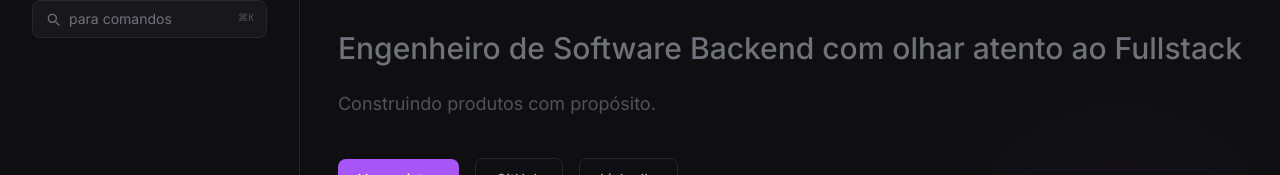
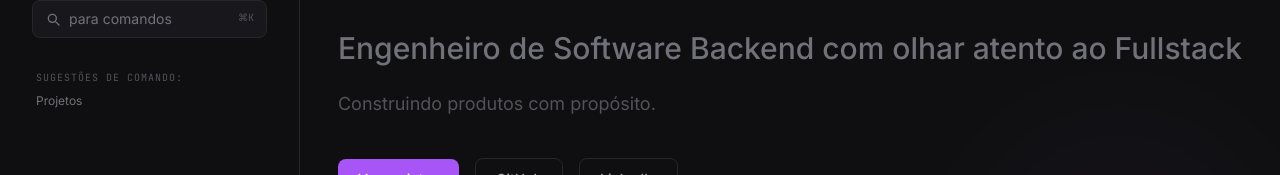
Before and after one commit to Pissinatti-py/portfolio, a Vue app: page / in a window 1280 px wide. Shown: the part 374-549 px from the top of the page. Built offline with nearby package versions, Linux system fonts and the light colour scheme.

Commit message:
feat: rotating command suggestions carousel in sidebar

```diff
--- a/src/components/layout/AppSidebar.vue
+++ b/src/components/layout/AppSidebar.vue
@@ -1,7 +1,7 @@
 <script setup lang="ts">
-import { onMounted, onUnmounted, ref } from 'vue'
+import { computed, onMounted, onUnmounted, ref } from 'vue'
 import { personal } from '@/data/personal'
-import { t, tr } from '@/i18n'
+import { t, toggleLocale, tr, tSwitchLanguage } from '@/i18n'
 import { openPalette } from '@/composables/useCommandPalette'
 import LanguageToggle from '@/components/layout/LanguageToggle.vue'
 import avatar from '@/assets/avatar.webp'
@@ -15,6 +15,39 @@ const links = [
 ] as const
 
 const activeSection = ref('')
+
+function goToSection(id: string) {
+  const el = document.getElementById(id)
+  if (!el) return
+  history.replaceState(null, '', `#${id}`)
+  el.scrollIntoView({ behavior: 'smooth' })
+}
+
+// Suggested commands rotated one-at-a-time under the ⌘K button.
+// computed so labels follow the active locale.
+const suggestions = computed(() => [
+  { label: t('nav.about'), run: () => goToSection('sobre') },
+  { label: t('nav.projects'), run: () => goToSection('projetos') },
+  { label: t('nav.skills'), run: () => goToSection('skills') },
+  { label: t('nav.experience'), run: () => goToSection('experiencia') },
+  { label: t('nav.contact'), run: () => goToSection('contato') },
+  { label: tSwitchLanguage(), run: () => toggleLocale() },
+  { label: t('palette.social.github'), run: () => window.open(personal.github, '_blank', 'noopener') },
+])
+
+const suggestIndex = ref(0)
+let suggestTimer: ReturnType<typeof setInterval> | undefined
+const currentSuggestion = computed(
+  () => suggestions.value[suggestIndex.value % suggestions.value.length],
+)
+
+// Clicking a suggestion briefly fills the ⌘K button with its label, then runs it.
+const pressedLabel = ref<string | null>(null)
+function runSuggestion(s: { label: string; run: () => void }) {
+  pressedLabel.value = s.label
+  s.run()
+  setTimeout(() => (pressedLabel.value = null), 1200)
+}
 
 function onScroll() {
   const sections = ['sobre', 'projetos', 'skills', 'experiencia', 'contato']
@@ -30,8 +63,12 @@ function onScroll() {
 onMounted(() => {
   window.addEventListener('scroll', onScroll, { passive: true })
   onScroll()
+  suggestTimer = setInterval(() => (suggestIndex.value += 1), 3500)
 })
-onUnmounted(() => window.removeEventListener('scroll', onScroll))
+onUnmounted(() => {
+  window.removeEventListener('scroll', onScroll)
+  clearInterval(suggestTimer)
+})
 </script>
 
 <template>
@@ -107,14 +144,33 @@ onUnmounted(() => window.removeEventListener('scroll', onScroll))
         class="flex w-full items-center justify-between gap-2 rounded-lg border border-[#27272a] bg-[#18181c] px-3 py-2 text-sm text-[#71717a] transition-colors hover:border-[#a855f7]/40 hover:text-[#a1a1aa]"
         @click="openPalette()"
       >
-        <span class="flex items-center gap-2">
-          <svg class="w-4 h-4" fill="none" viewBox="0 0 24 24" stroke="currentColor">
+        <span class="flex items-center gap-2 truncate" :class="pressedLabel ? 'text-[#c084fc]' : ''">
+          <svg class="w-4 h-4 shrink-0" fill="none" viewBox="0 0 24 24" stroke="currentColor">
             <path stroke-linecap="round" stroke-linejoin="round" stroke-width="2" d="M21 21l-4.35-4.35M17 11a6 6 0 11-12 0 6 6 0 0112 0z" />
           </svg>
-          {{ t('palette.hint') }}
+          <span class="truncate">{{ pressedLabel ?? t('palette.hint') }}</span>
         </span>
         <kbd class="font-mono text-[10px] text-[#52525b]">⌘K</kbd>
       </button>
+
+      <!-- Suggested commands, rotated one at a time -->
+      <div class="space-y-2">
+        <p class="px-1 font-mono text-[10px] uppercase tracking-widest text-[#52525b]">
+          {{ t('palette.suggestions') }}
+        </p>
+        <div class="relative h-8">
+          <Transition name="suggest" mode="out-in">
+            <button
+              :key="currentSuggestion.label"
+              type="button"
+              class="absolute inset-x-0 px-1 text-left text-xs text-[#71717a] transition-colors hover:text-[#c084fc]"
+              @click="runSuggestion(currentSuggestion)"
+            >
+              {{ currentSuggestion.label }}
+            </button>
+          </Transition>
+        </div>
+      </div>
     </div>
 
     <div class="space-y-5">
@@ -157,3 +213,18 @@ onUnmounted(() => window.removeEventListener('scroll', onScroll))
     </div>
   </aside>
 </template>
+
+<style scoped>
+.suggest-enter-active,
+.suggest-leave-active {
+  transition: opacity 0.5s ease, transform 0.5s ease;
+}
+.suggest-enter-from {
+  opacity: 0;
+  transform: translateX(10px);
+}
+.suggest-leave-to {
+  opacity: 0;
+  transform: translateX(-10px);
+}
+</style>
--- a/src/data/projects.ts
+++ b/src/data/projects.ts
@@ -105,8 +105,8 @@ export const projects: Project[] = [
     id: 10,
     name: { pt: "Webhook Ingester", en: "Webhook Ingester" },
     description: {
-      pt: "Front-end de webhooks de alta vazão em Rust (axum + Redis) que protege uma aplicação mais lenta: verifica a assinatura HMAC-SHA256, descarta duplicatas e enfileira o payload no Redis em operações O(1), absorvendo picos e retries dos provedores antes que cheguem ao servidor de aplicação.",
-      en: "High-throughput webhook front-end in Rust (axum + Redis) that shields a slower app: it verifies the HMAC-SHA256 signature, drops duplicates and queues the payload onto Redis in O(1) operations, absorbing provider bursts and retry storms before they reach the application server.",
+      pt: "Gateway de webhooks de alta vazão em Rust (axum + Redis) que protege uma aplicação mais lenta: verifica a assinatura HMAC-SHA256, descarta duplicatas e enfileira o payload no Redis em operações O(1), absorvendo picos e retries dos provedores antes que cheguem ao servidor de aplicação. Exemplo: colocado na frente de um worker FastAPI, recebe a tempestade de retries do webhook do Stripe e entrega cada evento uma única vez, no ritmo do worker.",
+      en: "High-throughput webhook gateway in Rust (axum + Redis) that shields a slower app: it verifies the HMAC-SHA256 signature, drops duplicates and queues the payload onto Redis in O(1) operations, absorbing provider bursts and retry storms before they reach the application server. Example: placed in front of a FastAPI worker, it soaks up a Stripe webhook retry storm and delivers each event exactly once, at the worker's own pace.",
     },
     stack: ["Rust", "axum", "Redis", "HMAC", "Docker"],
     github: "https://github.com/Pissinatti-py/webhook-ingester",
--- a/src/i18n.ts
+++ b/src/i18n.ts
@@ -79,6 +79,7 @@ const dict = {
   'palette.social.linkedin': { pt: 'Abrir LinkedIn', en: 'Open LinkedIn' },
   'palette.social.email': { pt: 'Enviar e-mail', en: 'Send email' },
   'palette.hint': { pt: 'para comandos', en: 'for commands' },
+  'palette.suggestions': { pt: 'Sugestões de comando:', en: 'Command suggestions:' },
 } as const
 
 export type I18nKey = keyof typeof dict
```
